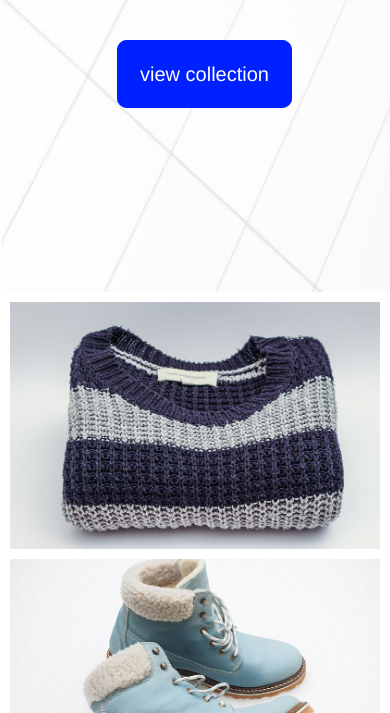
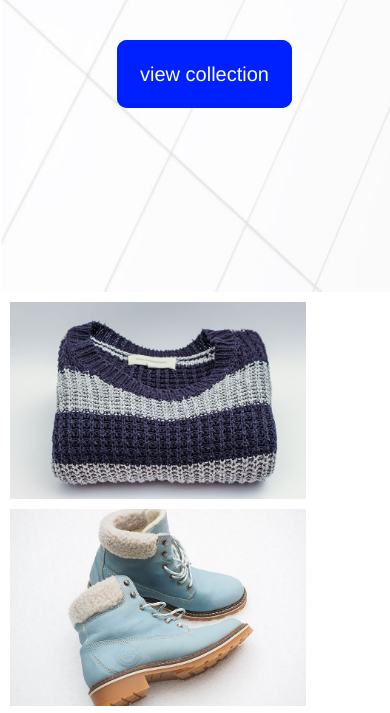
Before and after one commit to AHMEDABOAMRA/this-is-it-, a plain HTML site: page index.html in a window 390 px wide. Shown: the part 318-1031 px from the top of the page. Drawn offline with nearby package versions, Linux system fonts and the light colour scheme; files whose address does not match are found by name.

Commit message:
يبيبيب

```diff
--- a/css/ess.css
+++ b/css/ess.css
@@ -750,16 +750,16 @@ color: grey;   }
 
 
                                        .three .bg1 img{
-                                  width: 100%;                                        height: 100%;
+                                  width: 80%;                                        height: 100%;
 
 
                                        }      .three .bg2 img{
-                                        width: 100%;
+                                        width: 80%;
                                         height: 100%;
 
 
                                              }     .three .bg3 img{
-                                              width: 100%;
+                                              width: 80%;
                                               height: 100%;
 
 
```
